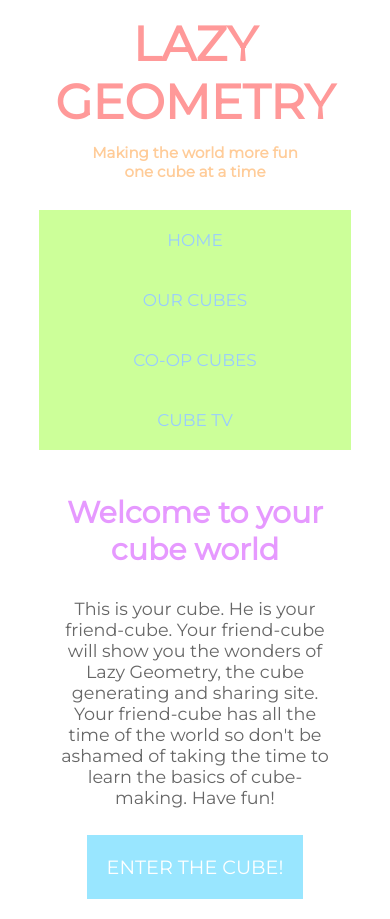
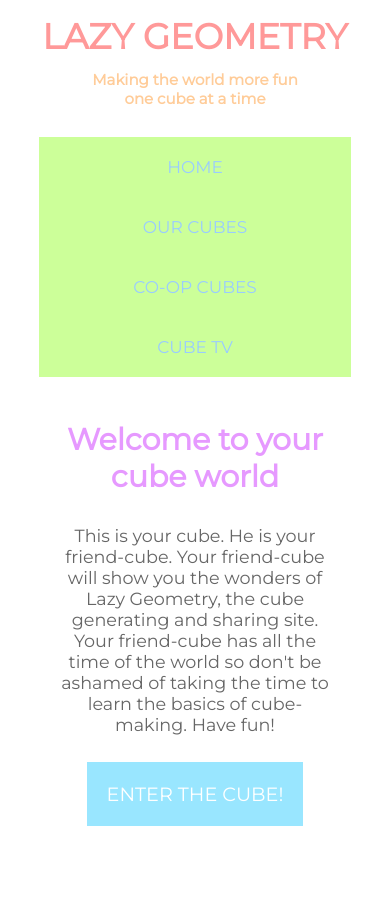
Before and after one commit to guidolarosa/MAGIC-CUBE, a plain HTML site: page index.html in a window 390 px wide. After the commit the page ends 846 px from the top, so only its background shows below. Drawn offline with nearby package versions, Linux system fonts and the light colour scheme.

Commit message:
mejorar responsivness desktop

```diff
--- a/index.html
+++ b/index.html
@@ -63,7 +63,7 @@
   $(document).scroll(function() {
     var y = $(this).scrollTop();
     if (y > 100) {
-      $('.show').fadeIn();
+      $('.show').fadeIn(2000);
     } else {
       $('.show').fadeOut();
     }
--- a/style.css
+++ b/style.css
@@ -190,6 +190,10 @@ background-color: rgba(153, 204, 255,0.5))
 
 @media (max-width: 800px) {
 
+  h1  {
+    font-size: 2.2em;
+  }
+
   .welcome-module {
     width:100%;
   }
@@ -206,8 +210,8 @@ background-color: rgba(153, 204, 255,0.5))
     z-index: 1;
     margin: 0px 25% ;
     padding: 10px;
-    top:620px;
-    left: 40px;
+    top:700px;
+    left: 20px;
   }
 
   #cube figure {
```
